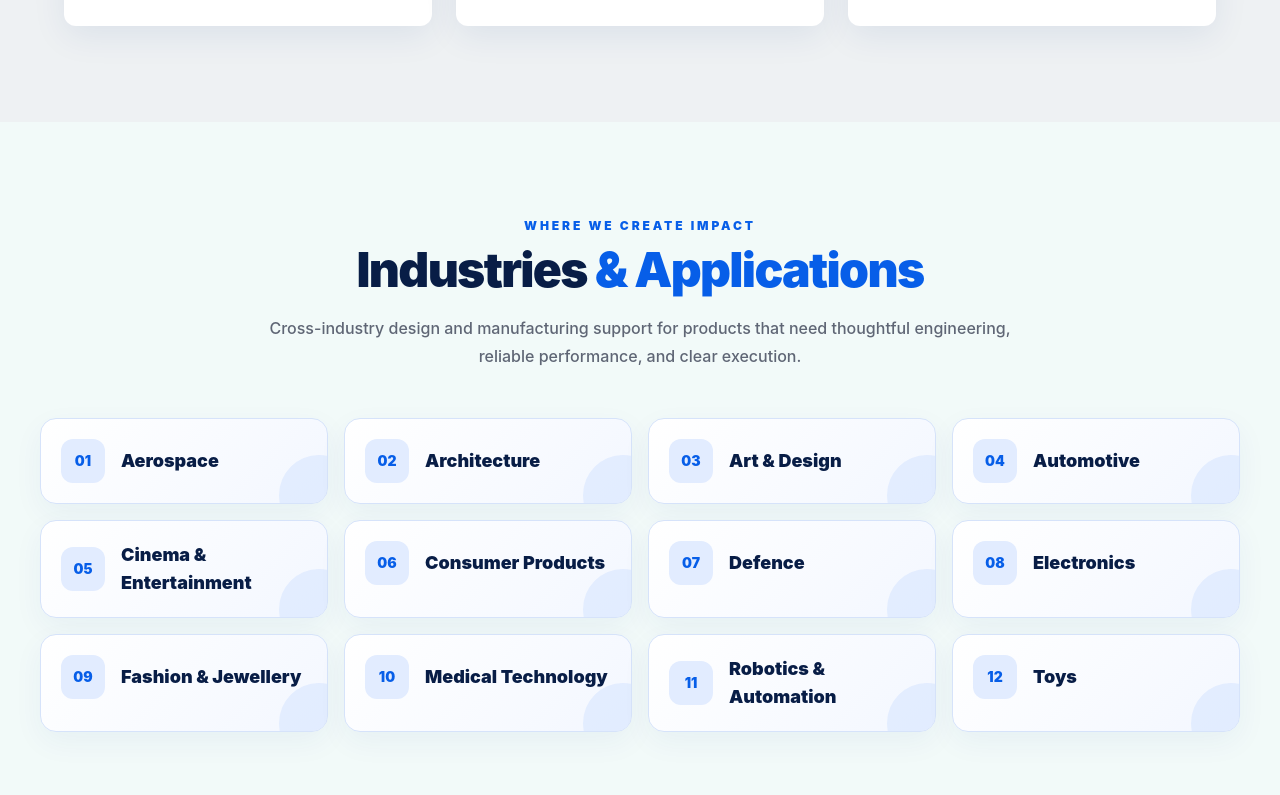
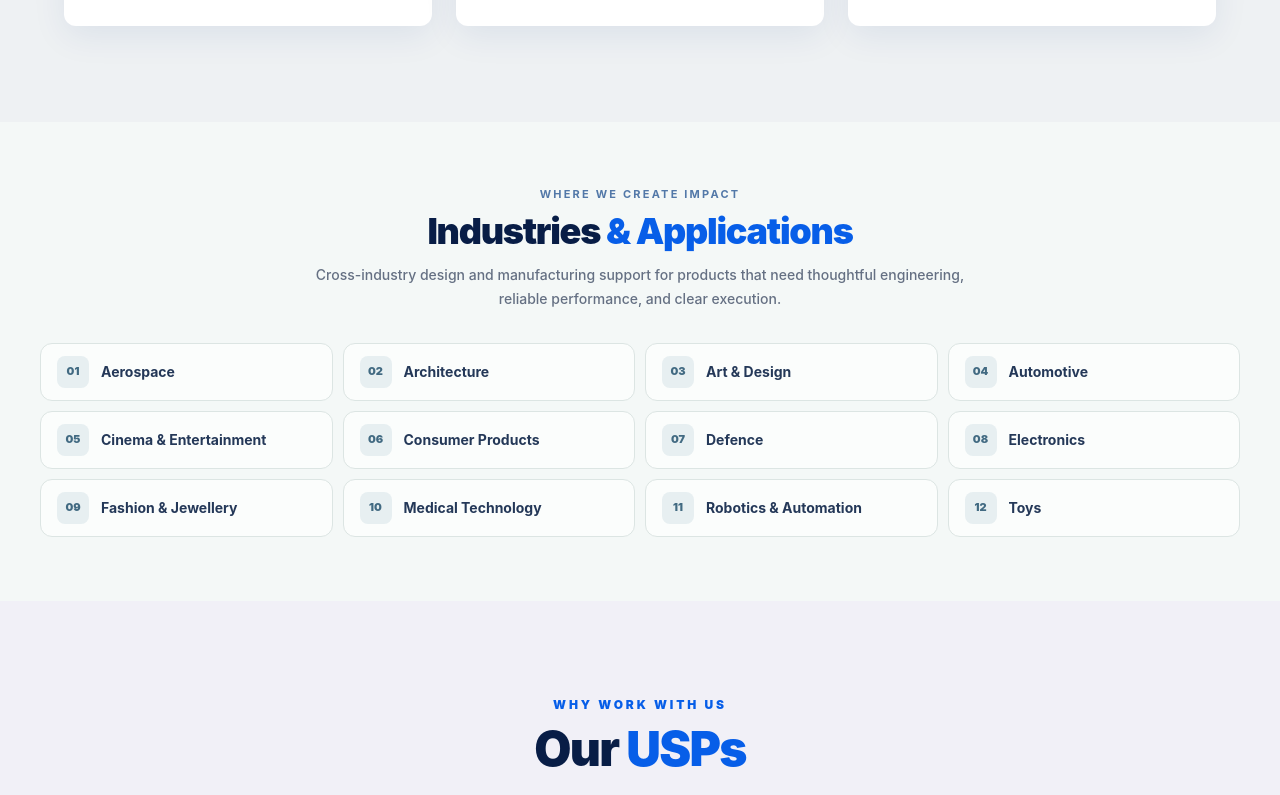
Before and after one commit to Tanzo-em/Kinesysprototypes, a Next.js app: page / in a window 1280 px wide. Shown: the part 3185-3980 px from the top of the page. Built offline with nearby package versions, Linux system fonts and the light colour scheme.

Commit message:
Compact industries section

```diff
--- a/app/page.tsx
+++ b/app/page.tsx
@@ -323,36 +323,35 @@ export default function Home() {
         </div>
       </section>
 
-      <section id="industries" className="bg-[#f2faf9] py-16 sm:py-24">
+      <section id="industries" className="bg-[#f4f8f7] py-12 sm:py-16">
         <div className="mx-auto max-w-7xl px-5 sm:px-8 lg:px-10">
-          <div className="mx-auto max-w-3xl text-center">
-            <p className="text-xs font-black uppercase tracking-[0.24em] text-[#075ee8]">
+          <div className="mx-auto max-w-2xl text-center">
+            <p className="text-[11px] font-bold uppercase tracking-[0.2em] text-[#5278a8]">
               Where we create impact
             </p>
-            <h2 className="section-title mt-3 text-4xl font-black tracking-tight sm:text-5xl">
+            <h2 className="section-title mt-2 text-3xl font-black tracking-tight sm:text-4xl">
               Industries <span className="text-[#075ee8]">& Applications</span>
             </h2>
-            <p className="mt-5 text-base font-medium leading-7 text-[#5f6675]">
+            <p className="mt-3 text-sm font-medium leading-6 text-[#657083]">
               Cross-industry design and manufacturing support for products that
               need thoughtful engineering, reliable performance, and clear execution.
             </p>
           </div>
 
-          <div className="mt-12 grid gap-4 sm:grid-cols-2 lg:grid-cols-3 xl:grid-cols-4">
+          <div className="mt-8 grid gap-2.5 sm:grid-cols-2 lg:grid-cols-3 xl:grid-cols-4">
             {industries.map((industry, index) => (
               <div
                 key={industry}
-                className="group relative overflow-hidden rounded-2xl border border-[#d6e3fa] bg-[linear-gradient(135deg,#ffffff_0%,#f3f7ff_100%)] p-5 shadow-[0_10px_30px_rgba(7,54,130,0.05)] transition duration-300 hover:-translate-y-1 hover:border-[#8ab4ff] hover:shadow-[0_20px_45px_rgba(7,94,232,0.12)]"
+                className="group rounded-xl border border-[#dce5e3] bg-white/70 px-4 py-3 transition duration-300 hover:border-[#aebfce] hover:bg-white"
               >
-                <div className="flex items-center gap-4">
-                  <span className="flex h-11 w-11 shrink-0 items-center justify-center rounded-xl bg-[#e2ecff] text-sm font-black text-[#075ee8] transition group-hover:bg-[#075ee8] group-hover:text-white">
+                <div className="flex items-center gap-3">
+                  <span className="flex h-8 w-8 shrink-0 items-center justify-center rounded-lg bg-[#e7eff1] text-[11px] font-black text-[#426a82] transition group-hover:bg-[#dbe9ee]">
                     {String(index + 1).padStart(2, "0")}
                   </span>
-                  <span className="text-lg font-black text-[#081d46] transition group-hover:text-[#075ee8]">
+                  <span className="text-sm font-bold text-[#243858] transition group-hover:text-[#075ee8]">
                     {industry}
                   </span>
                 </div>
-                <span className="absolute -bottom-8 -right-8 h-20 w-20 rounded-full bg-[#dce8ff]/70 transition duration-300 group-hover:scale-150" />
               </div>
             ))}
           </div>
```
